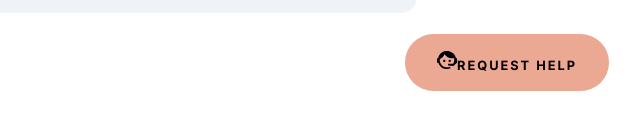
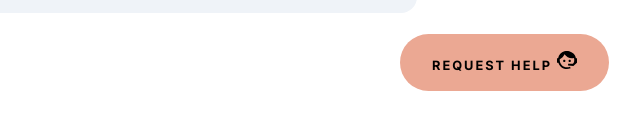
Before and after one commit to mpalijan3/algebra-box-model, a plain HTML site: page index.html in a window 1280 px wide. Shown: the part 677-797 px from the top of the page, 639-1279 px from the left. Drawn offline with Linux system fonts and the light colour scheme.

Commit message:
Update index.html

```diff
--- a/index.html
+++ b/index.html
@@ -29,6 +29,6 @@
     </div>
 </body>
 <footer>
-    <div class="help"><img src="./Vector.svg" alt="help icon">Request help</div>
+    <div class="help">Request help  <img src="./Vector.svg" alt="help icon"></div>
 </footer>
 </html>
```
